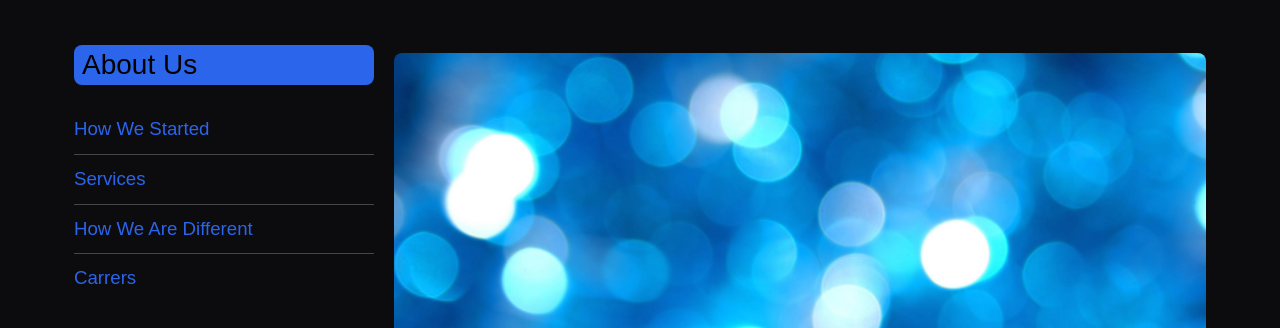
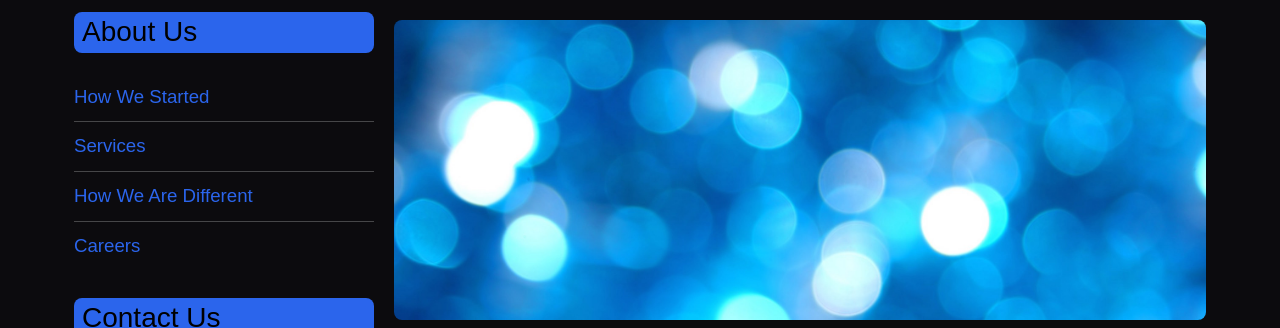
Before and after one commit to ItsMurf/BlueFrame, a plain HTML site: page BlueFrame/Website/index.html in a window 1280 px wide. Shown: the part 254-582 px from the top of the page. Drawn offline with Linux system fonts and the light colour scheme; a web font is replaced by a local one.

Commit message:
Simply Changing some spelling errors (again)

```diff
--- a/BlueFrame/Website/index.html
+++ b/BlueFrame/Website/index.html
@@ -16,7 +16,6 @@
 		<link rel="stylesheet" type="text/css" href="style.css" />
 	</head>
 	<body>
-		background-color: white
 		<div id="outer">
 			<div id="header">
 				<div id="logo">
@@ -51,7 +50,7 @@
 							<a href="#">How We Are Different</a>
 						</li>
 						<li class="last">
-							<a href="#">Carrers</a>
+							<a href="#">Careers</a>
 						</li>
 					</ul>
 					<h3>Contact Us</h3>
```
